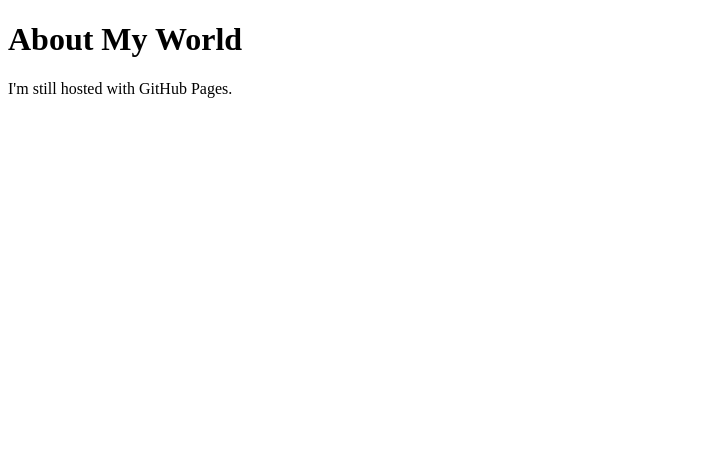
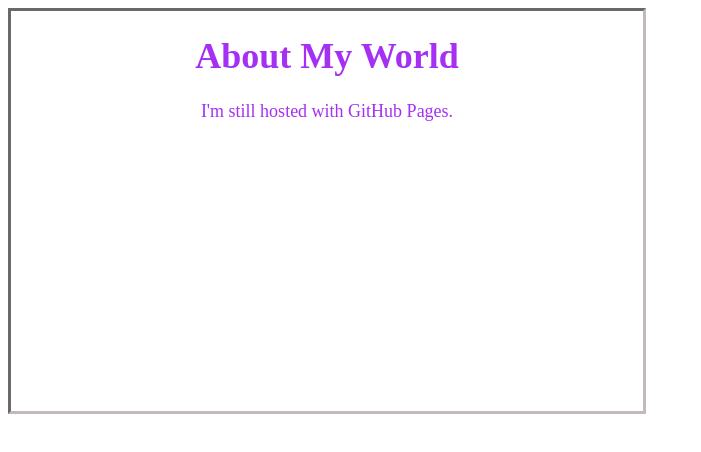
Before and after one commit to sfzlola/sfzlola.github.io, a plain HTML site: page about.html in a window 1280 px wide. Shown: the whole page, without its empty margins (0-701 px from the left). Drawn offline with Linux system fonts and the light colour scheme.

Commit message:
Updated HTML w/ CSS

```diff
--- a/about.html
+++ b/about.html
@@ -3,9 +3,12 @@
 <head>
 <meta charset="UTF-8">
 <title>sfzlola git page - about</title>
+<link href="styles.css" rel="stylesheet" type="text/css">
 </head>
 <body>
+<div class="mybanner">
 <h1>About My World</h1>
 <p>I'm still hosted with GitHub Pages.</p>
+</div>
 </body>
 </html>
--- /dev/null
+++ b/styles.css
@@ -0,0 +1,11 @@
+@charset "UTF-8";
+/* CSS Document */
+.mybanner {
+	font-size: 18px;
+	color:#A530F3;
+	text-align:center;
+	width: 50%;
+	height: 400px;
+	border:inset;
+	border-color:#C0BABA;
+}
```
Also changed, not shown: index.html (+3 -0 lines).
